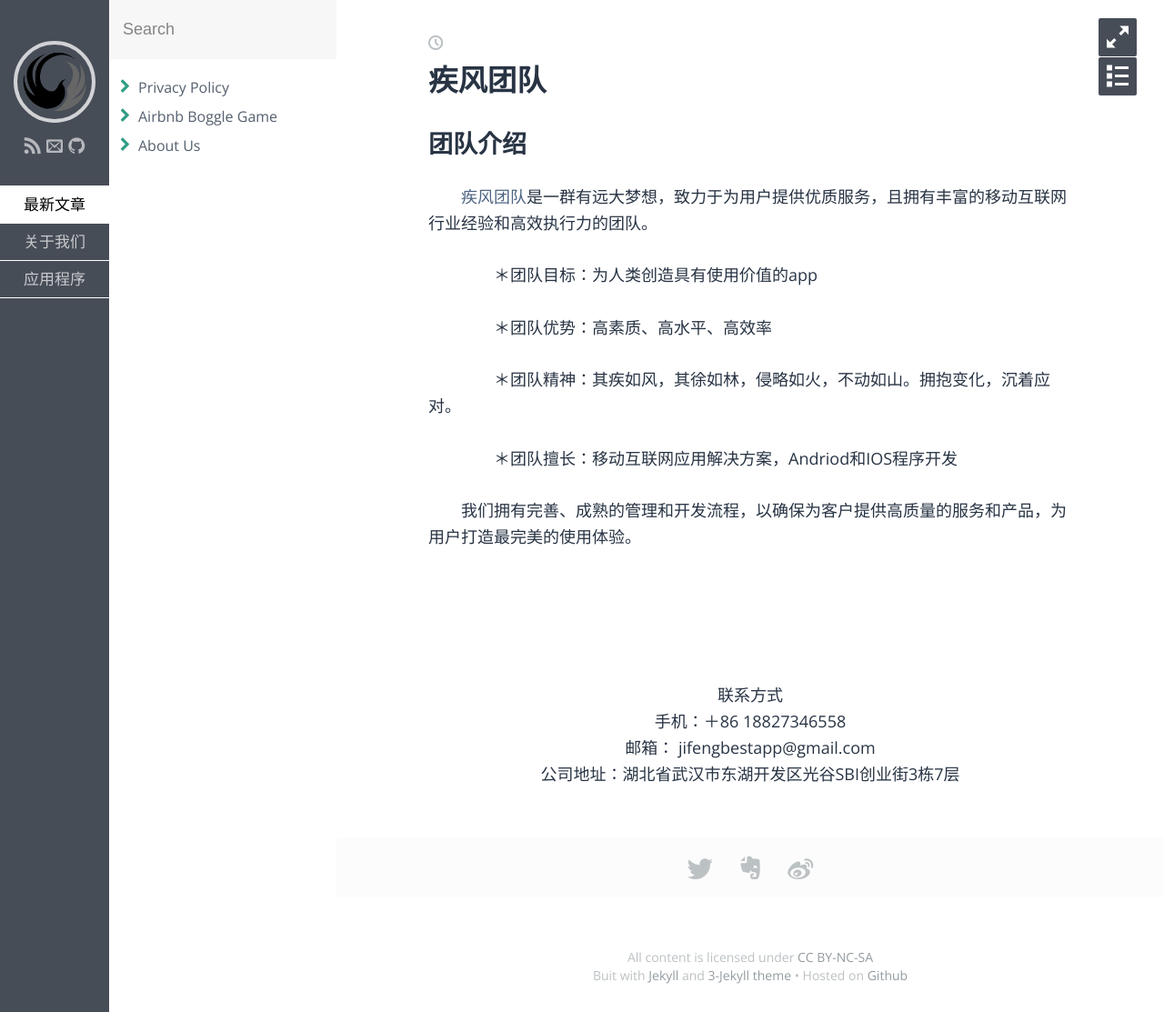
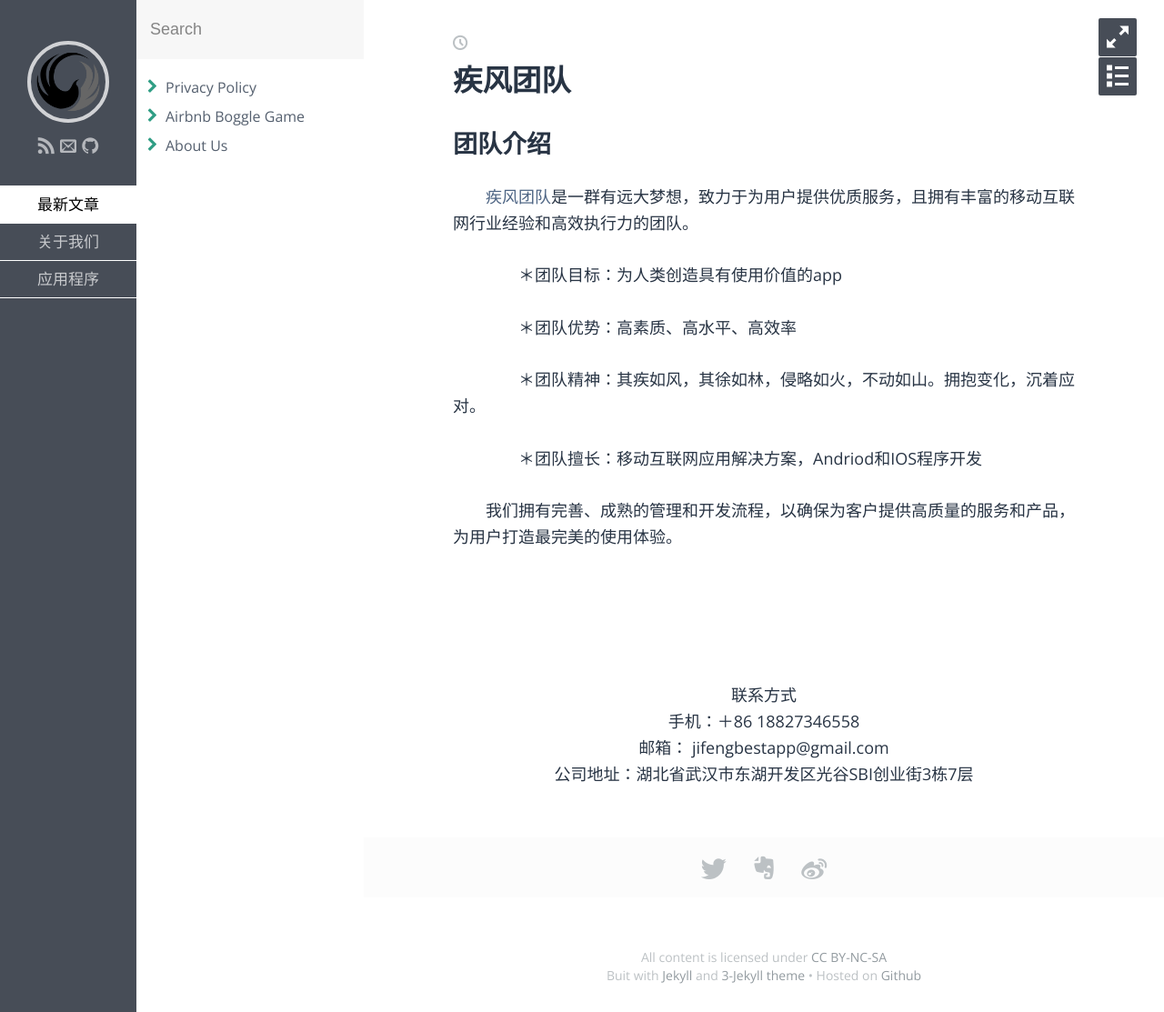
Before and after one commit to BestJiFeng/BestJiFeng.github.io, a Jekyll site: the page built from index.md, in a window 1280 px wide. Shown: the whole page at 91% size. Built offline with Jekyll 4.4.1, drawn with Linux system fonts in a browser that asks for light colours; some web fonts are replaced.

Commit message:
Update main.sass

```diff
--- a/css/main.sass
+++ b/css/main.sass
@@ -22,7 +22,7 @@ $sidebar-left-bg: #474d57
 $sidebar-right-bg: #f7f7f7
 
 // # Sidebar Left
-$sidebar-left-width: 120px
+$sidebar-left-width: 150px
 
 // Avatar
 $avatar-size: 90px
```
